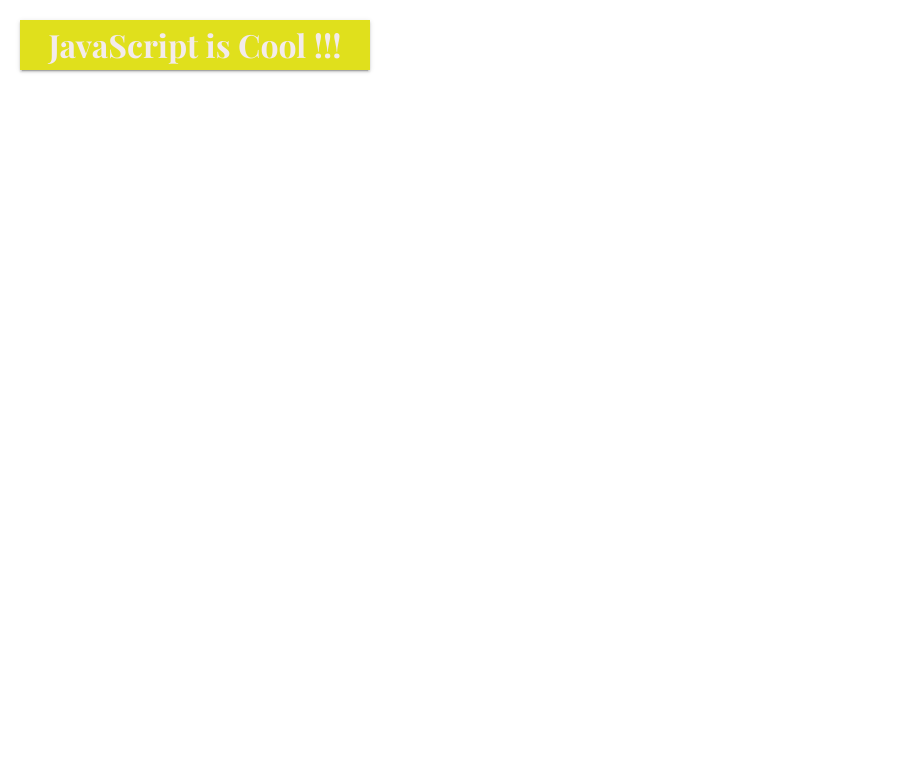
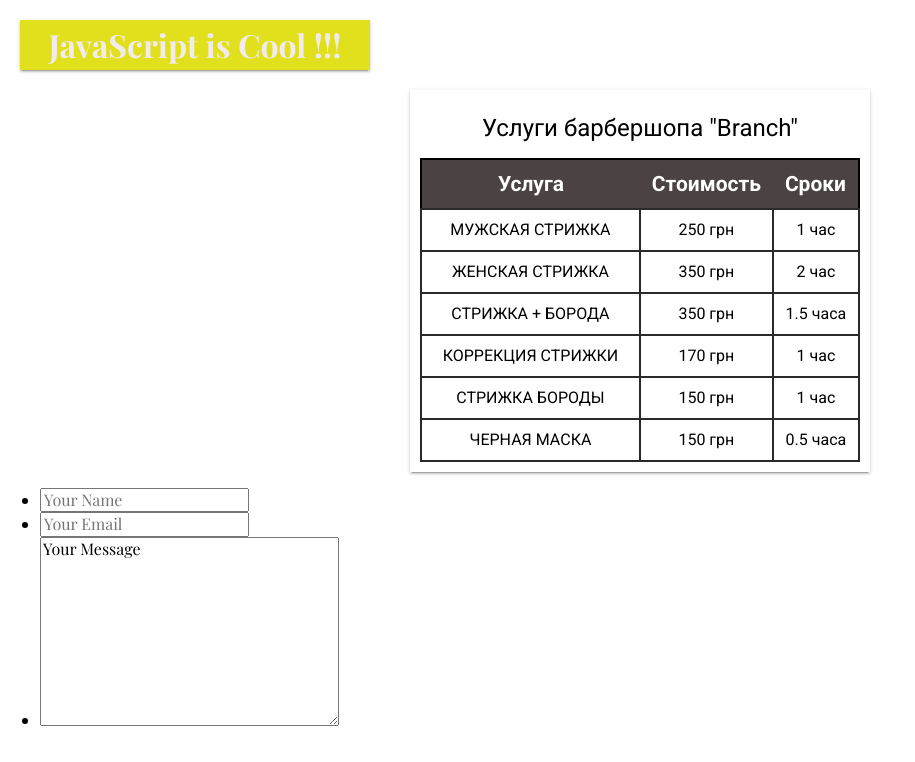
Before and after one commit to Kuchinskiy/HTML-CSS-JS, a plain HTML site: page TRAINING/html-css-js/index.html in a window 1280 px wide. Shown: the whole page, without its empty margins (0-915 px from the left). Drawn offline with nearby package versions, Linux system fonts and the light colour scheme.

Commit message:
form_list

```diff
--- a/TRAINING/html-css-js/css/styles.css
+++ b/TRAINING/html-css-js/css/styles.css
@@ -642,7 +642,7 @@ body {
 
 /* MODULE-07 Additional Tasks */
 /* Task-01 price list on tables */
-/* .wrapper {
+.wrapper {
     width: 460px;
     margin: 0 auto;
     padding: 10px;
@@ -650,7 +650,7 @@ body {
     box-shadow: 0 2px 2px 0 rgb(0 0 0 / 14%),
         0 1px 5px 0 rgb(0 0 0 / 12%),
         0 3px 1px -2px rgb(0 0 0 / 20%);
-} */
+}
 
 table {
     font-family: Roboto, sans-serif;
@@ -687,3 +687,10 @@ td {
 }
 
 /* ======================================================================================= */
+
+/* MODULE-07 Additional Tasks */
+/* Task-02  Form */
+/*
+* The wrapper at the top
+* is used from the table
+*/
--- a/TRAINING/html-css-js/index.html
+++ b/TRAINING/html-css-js/index.html
@@ -524,10 +524,12 @@
 
     <!-- MODULE-07 Additional Tasks -->
     <!-- Task-01 price list on tables -->
-    <!-- <div class="wrapper">
+    <div class="wrapper">
       <table class="collapse">
         <tbody>
-        <caption>Услуги барбершопа "Branch"</caption>
+          <caption>
+            Услуги барбершопа "Branch"
+          </caption>
           <tr>
             <th>Услуга</th>
             <th>Стоимость</th>
@@ -571,10 +573,27 @@
           </tr>
         </tbody>
       </table>
-    </div> -->
+    </div>
 
     <!-- MODULE-07 Additional Tasks -->
-    <!-- Task-02 -->
+    <!-- Task-02  Form -->
+    <div class="wrapper_form">
+      <form action="#" method="get">
+        <section class="form_list">
+          <ul>
+            <li>
+              <input type="text" name="name" placeholder="Your Name" required />
+            </li>
+            <li>
+              <input type="email" name="email" placeholder="Your Email" required/>
+            </li>
+            <li>
+              <textarea name="comments" cols="30" rows="10">Your Message</textarea>
+            </li>
+          </ul>
+        </section>
+      </form>
+    </div>
 
     <!-- <p id="out"></p> -->
 
```
Lines whose indentation alone changed are shown as unchanged.
